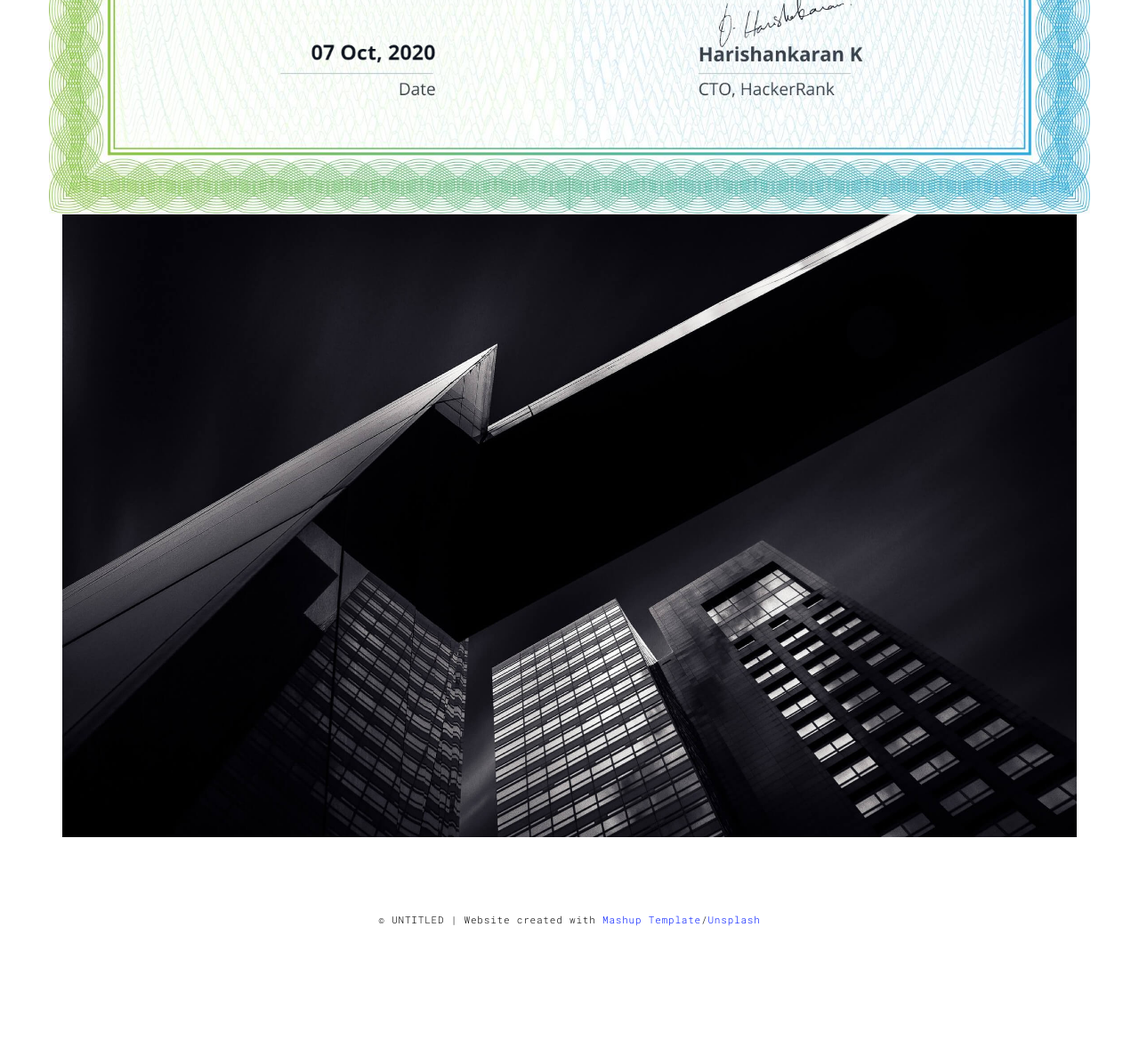
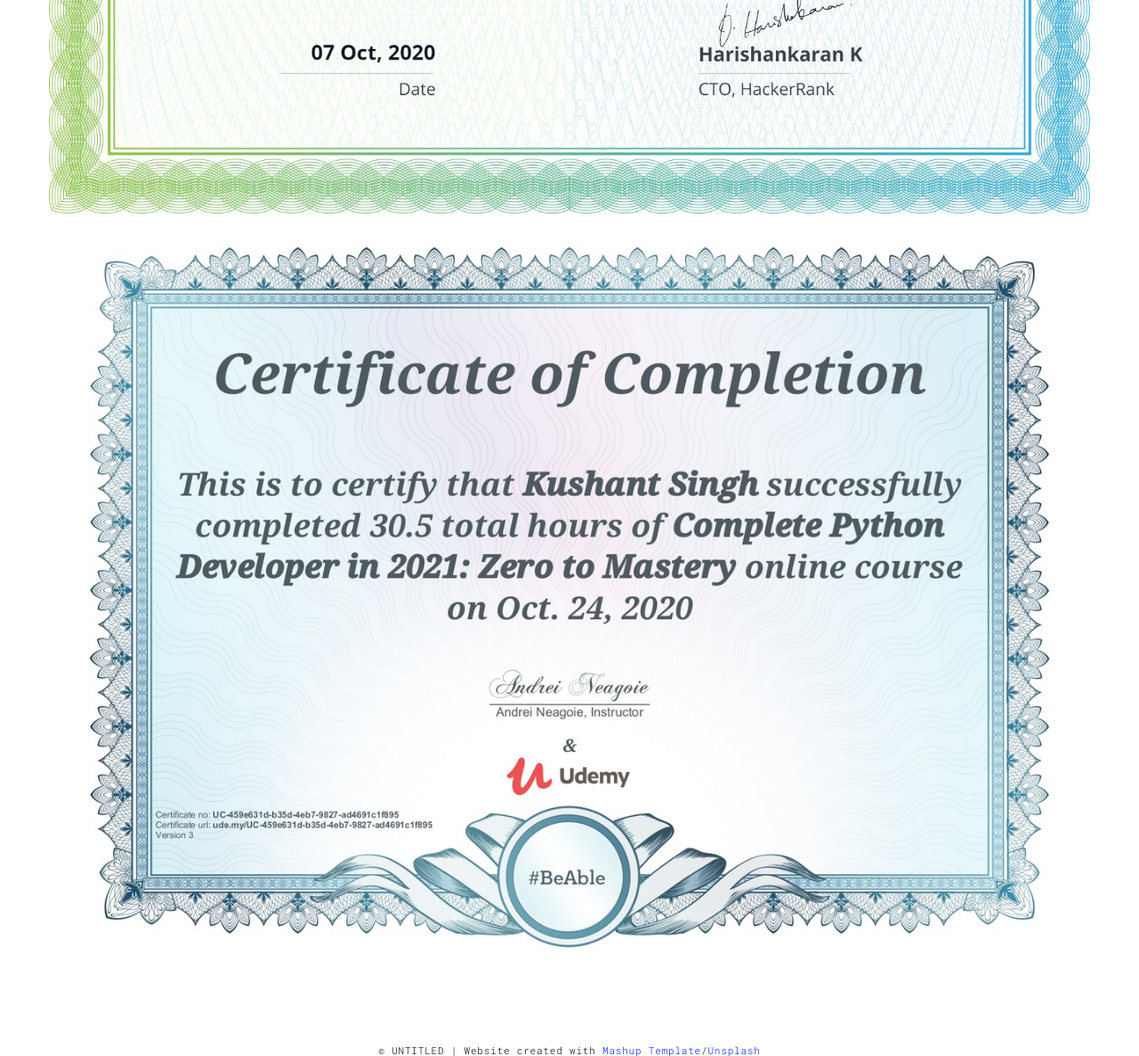
Before and after one commit to Kushantsingh/portfolio, a Flask app: page /certification.html in a window 1280 px wide. Shown: the part 1101-2288 px from the top of the page at 89% size. Before the commit the page ends 2142 px from the top, so only its background shows below. Run offline with Flask 2, Linux system fonts and the light colour scheme; some libraries are stand-ins or nearby versions.

Commit message:
new pic in certification

```diff
--- a/templates/certification.html
+++ b/templates/certification.html
@@ -78,7 +78,7 @@
       </div>
 
       <div class="col-xs-12">
-        <img src="./static/assets/images/work001-04.jpg" class="img-responsive" alt="">
+        <img src="./static/assets/images/udemypython.JPG" class="img-responsive" alt="">
       </div>
 
     </div>
```
